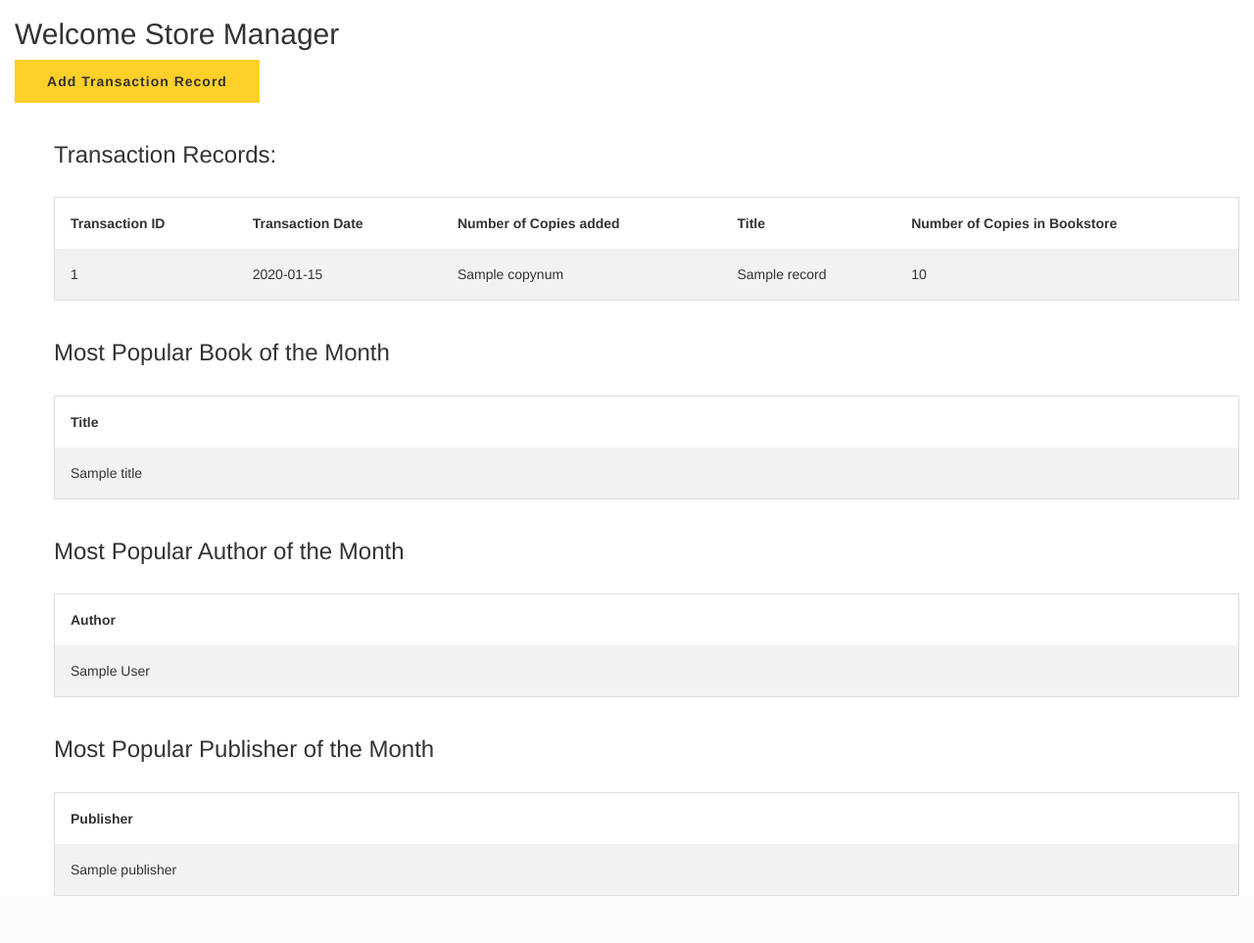
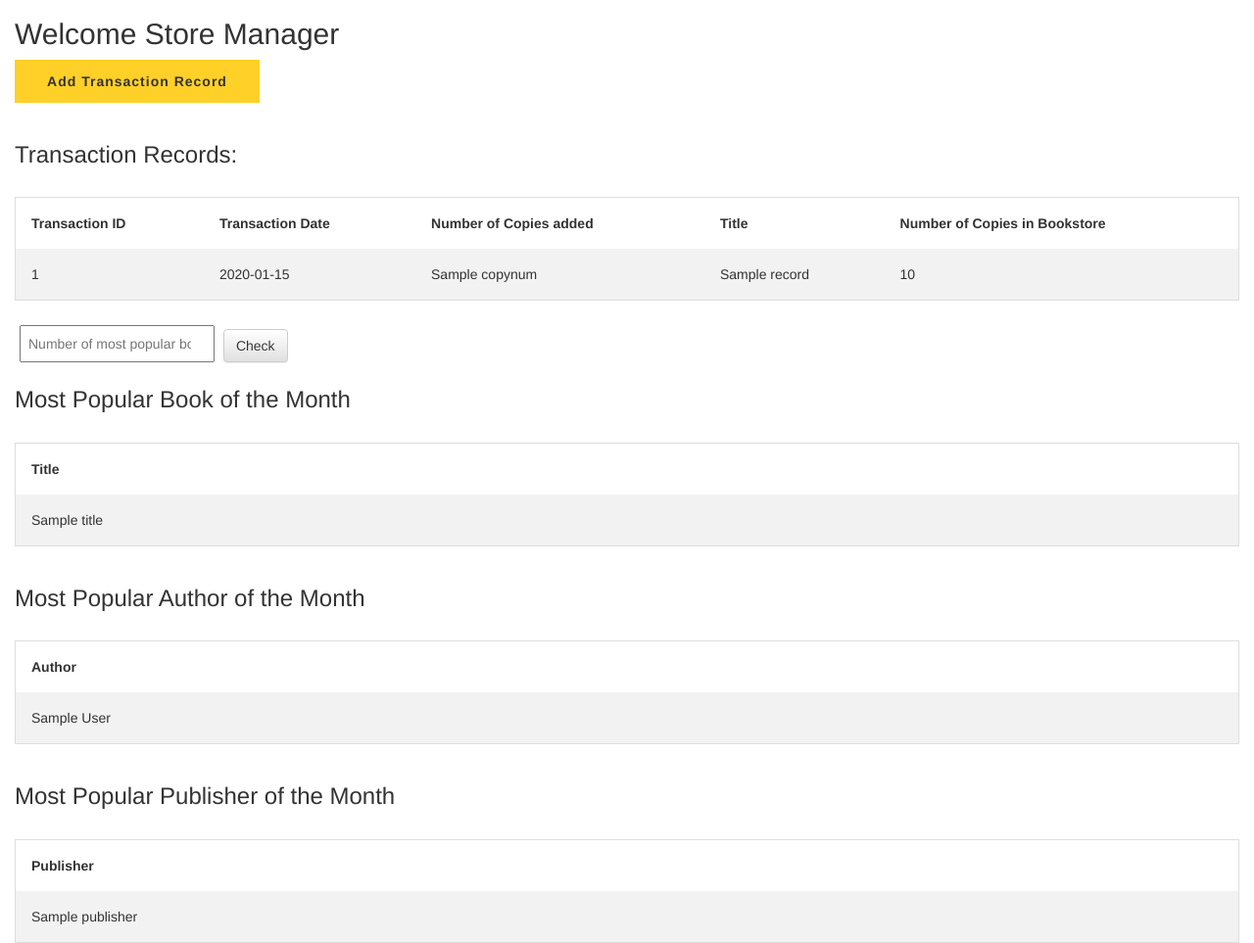
Before and after one commit to RosenZhang/DB-Bookstore-Project, a Django app: template django_test/bookstore/storemanager/templates/storemanagerindex.html in a window 1280 px wide. Shown: the part 257-1220 px from the top of the page at 98% size. Before the commit the page ends 1172 px from the top, so only its background shows below. Run offline with Django 3.2, Linux system fonts and the light colour scheme; the template is opened without the code that fills it: most values are stand-ins (such as "Sample title", 1, 10 or a date in 2020); some libraries are stand-ins or nearby versions.

Commit message:
allow storemanager to view top m popular

```diff
--- a/django_test/bookstore/storemanager/templates/storemanagerindex.html
+++ b/django_test/bookstore/storemanager/templates/storemanagerindex.html
@@ -10,36 +10,16 @@
 <button class="Button search" id="to-add-record">Add Transaction Record</button>
 <form id='check-book-exists' style="display: inline-block;">
   <input id="userbid" name="userbid" style="padding: 7px; margin: 5px" placeholder="Book ISBN13" type="text" required="true">
-  <button type="submit" id="check-button" class="btn btn-default">Check whether the book exists</button>
+  <button type="button" id="check-button" class="btn btn-default">Check whether the book exists</button>
 </form>
 <br>
 <br>
 
-  <ul>
+
 
     <h3>Transaction Records:</h3>
       <br>
 
-    <style>
-table {
-    border-spacing: 0;
-    width: 100%;
-    border: 1px solid #ddd;
-}
-
-th {
-    cursor: pointer;
-}
-
-th, td {
-    text-align: left;
-    padding: 16px;
-}
-
-tr:nth-child(even) {
-    background-color: #f2f2f2
-}
-</style>
 
     <table>
 
@@ -65,6 +45,15 @@ tr:nth-child(even) {
 
 </table>
 <br>
+<form id='show-most-popular' style="display: inline-block;">
+  <input id="popular-num" name="popular-num" style="padding: 7px; margin: 5px" placeholder="Number of most popular books/authors/publishers to show" type="number" required="true">
+  <button type="button" id="popular-button" class="btn btn-default">Check</button>
+</form>
+
+<div id="popular-result"></div>
+
+
+<div id="default-result">
 <h3>Most Popular Book of the Month</h3>
 <br>
 
@@ -128,14 +117,14 @@ tr:nth-child(even) {
 
 </table>
 
+</div>
 
-  </ul>
 <script type="text/javascript">
 $(function(){
   $("#check-book-exists").hide();
   $("#to-add-record").click(function(){
     $("#check-book-exists").show();
-  })
+  });
     $("#check-button").click(function(){
       if (!$('#userbid').val()){
           alert('Enter an ISBN13.');
@@ -144,6 +133,7 @@ $(function(){
       var ISBN13=$('#userbid').val();
       $.ajax({
           type:'POST',
+          headers: { 'BOOK-EXISTS': 'UPDATE_DATA' },
           beforeSend: function(xhr) {
         xhr.setRequestHeader("X-CSRFToken", '{{ csrf_token }}');
     },
@@ -167,7 +157,59 @@ $(function(){
 
         })
 
-  })
+  });
+      $("#popular-button").click(function(){
+
+          if (!$('#popular-num').val()){
+          alert('Enter a number.');
+          return;
+        }
+        if($('#popular-num').val()<=0){
+          alert('Enter a number larger than 0.');
+          return;
+        }
+        var popularnum=$('#popular-num').val()
+              $.ajax({
+        type : "POST",
+        url:"/storemanager/",
+        headers: { 'MOST-POPULAR': 'UPDATE_DATA' },
+        beforeSend: function(xhr) {
+          xhr.setRequestHeader("X-CSRFToken", '{{ csrf_token }}');
+        },
+          data: {
+            topnum: popularnum
+              },
+          success: function(resp){ // if request works, function will response
+            $("#default-result").hide();
+              order_author=resp.order_author;
+              order_title=resp.order_title;
+              order_publisher=resp.order_publisher;
+              var htmlText = '';
+              htmlText +='<h3>Most Popular Book of the Month</h3><br><table id = "most_popular_books"><tr><th>Title</th></tr>';
+            for ( var title in order_title ) {
+              htmlText +=' <tr><td>'+order_title[title].title+'</td></tr>';}
+            htmlText +='</table><br>';
+            htmlText +='<h3>Most Popular Author of the Month</h3><br><table id = "most_popular_author"><tr><th>Author</th></tr>';
+            for ( var author in order_author ) {
+              htmlText +=' <tr><td>'+order_author[author].authors+'</td></tr>';}
+            htmlText +='</table><br>';
+                        htmlText +='<h3>Most Popular Publisher of the Month</h3><br><table id = "most_popular_publisher"><tr><th>Publisher</th></tr>';
+            for ( var publisher in order_publisher) {
+              htmlText +=' <tr><td>'+order_publisher[publisher].publisher+'</td></tr>';}
+            htmlText +='</table><br>';
+
+            $("#popular-result").html(htmlText);
+              },
+
+          });
+
+
+  });
+
+
+
+
+
 
 
 
--- a/django_test/bookstore/storemanager/urls.py
+++ b/django_test/bookstore/storemanager/urls.py
@@ -1,5 +1,4 @@
 from django.conf.urls import url
-
 from . import views
 
 urlpatterns = [
--- a/django_test/bookstore/templates/snippets/css.html
+++ b/django_test/bookstore/templates/snippets/css.html
@@ -166,7 +166,24 @@ input:focus {
     outline: 2px solid #ffd028;
     box-shadow: 0 0 2px #ffd028;
 }
+table {
+    border-spacing: 0;
+    width: 100%;
+    border: 1px solid #ddd;
+}
 
+th {
+    cursor: pointer;
+}
+
+th, td {
+    text-align: left;
+    padding: 16px;
+}
+
+tr:nth-child(even) {
+    background-color: #f2f2f2
+}
 
 
 
```
Also changed, not shown: django_test/bookstore/storemanager/views.py (+11 -3 lines), django_test/bookstore/utils/util.py (+27 -8 lines).
